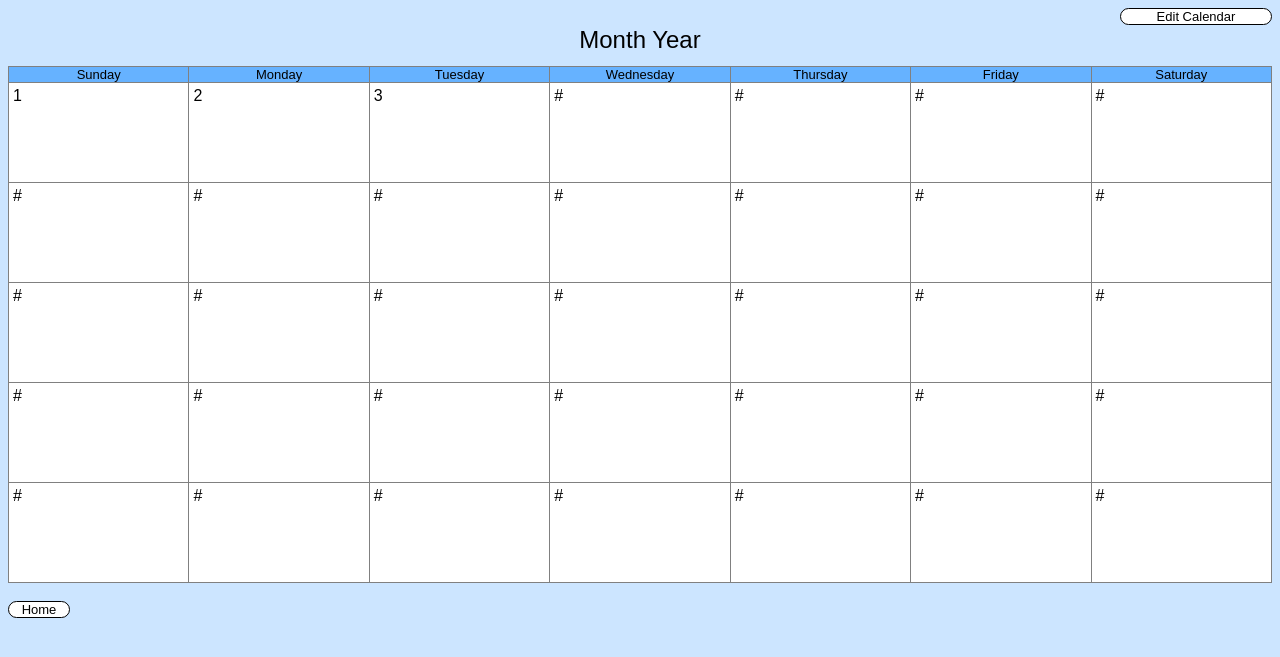
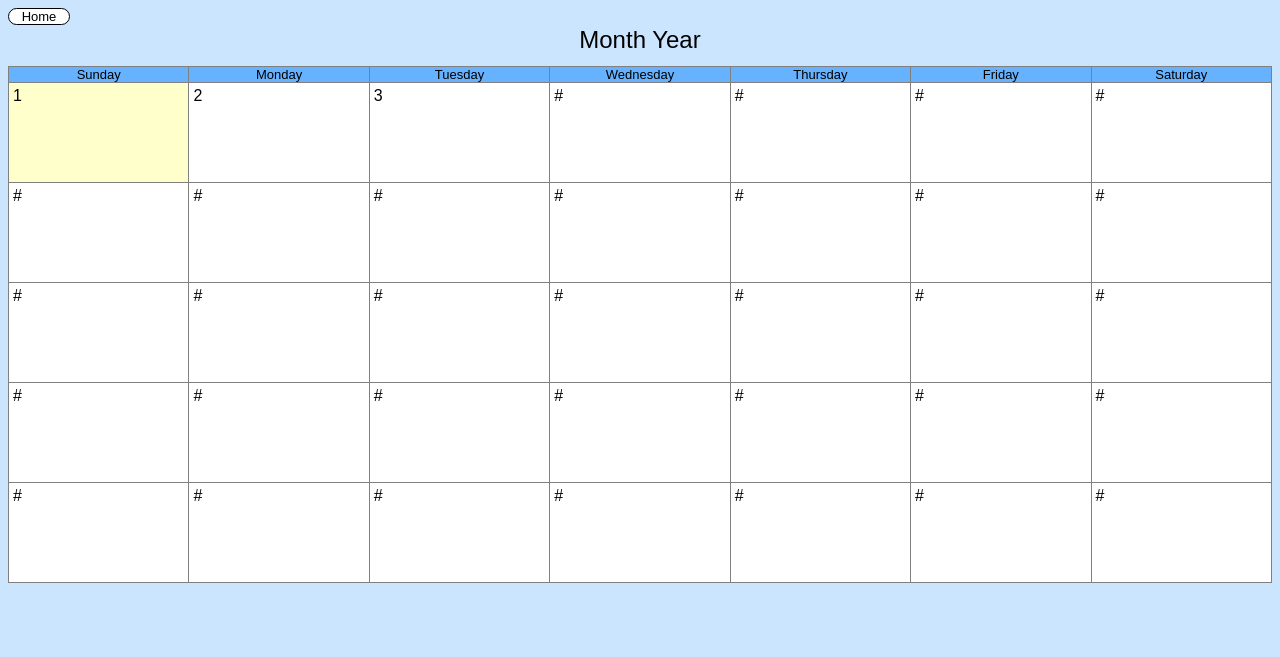
Before and after one commit to stuycs-softdev/proj2-pd6-06-GoodMorning, a Python web app: template Templates/calendar.html in a window 1280 px wide. Shown: the top 657 px of the page. Run offline with Jinja, Linux system fonts and the light colour scheme; the template is opened without the code that fills it, so the values that code supplies are empty.

Commit message:
updated calendar

```diff
--- a/Templates/calendar.html
+++ b/Templates/calendar.html
@@ -7,52 +7,51 @@
     <link href="../static/CalStyle.css" rel="stylesheet" type="text/css" media="screen" />
 </head>
 
-<!--<body bgcolor="#CCE5FF">-->
-<a class="button editbtn">Edit Calendar</a><br>
+<body bgcolor="#CCE5FF">
+<a href="Homepage.html" class="homebtn button">Home</a>
+<br>
 <div class="title">Month Year</div>
 <table border="1">
 <tr><th>Sunday</th><th>Monday</th><th>Tuesday</th><th>Wednesday</th><th>Thursday</th><th>Friday</th><th>Saturday</th></tr>
 
-<tr><td>1</td>
-<td>2</td>
-<td>3</td>
-<td>#</td>
-<td>#</td>
-<td>#</td>
-<td>#</td></tr>
+<tr><td class="currday">1</td>
+<td class="normday">2</td>
+<td class="normday">3</td>
+<td class="normday">#</td>
+<td class="normday">#</td>
+<td class="normday">#</td>
+<td class="normday">#</td></tr>
 
-<tr><td>#</td>
-<td>#</td>
-<td>#</td>
-<td>#</td>
-<td>#</td>
-<td>#</td>
-<td>#</td></tr>
+<tr><td class="normday">#</td>
+<td class="normday">#</td>
+<td class="normday">#</td>
+<td class="normday">#</td>
+<td class="normday">#</td>
+<td class="normday">#</td>
+<td class="normday">#</td></tr>
 
-<tr><td>#</td>
-<td>#</td>
-<td>#</td>
-<td>#</td>
-<td>#</td>
-<td>#</td>
-<td>#</td></tr>
+<tr><td class="normday">#</td>
+<td class="normday">#</td>
+<td class="normday">#</td>
+<td class="normday">#</td>
+<td class="normday">#</td>
+<td class="normday">#</td>
+<td class="normday">#</td></tr>
 
-<tr><td>#</td>
-<td>#</td>
-<td>#</td>
-<td>#</td>
-<td>#</td>
-<td>#</td>
-<td>#</td></tr>
+<tr><td class="normday">#</td>
+<td class="normday">#</td>
+<td class="normday">#</td>
+<td class="normday">#</td>
+<td class="normday">#</td>
+<td class="normday">#</td>
+<td class="normday">#</td></tr>
 
-<tr><td>#</td>
-<td>#</td>
-<td>#</td>
-<td>#</td>
-<td>#</td>
-<td>#</td>
-<td>#</td></tr>
+<tr><td class="normday">#</td>
+<td class="normday">#</td>
+<td class="normday">#</td>
+<td class="normday">#</td>
+<td class="normday">#</td>
+<td class="normday">#</td>
+<td class="normday">#</td></tr>
 </table>
-<br>
-<a href="homepage.html" class="homebtn button">Home</a>
 </body></html>
--- a/static/CalStyle.css
+++ b/static/CalStyle.css
@@ -33,12 +33,19 @@ td  {
     height: 100px;
     text-align: left;
     vertical-align: top;
-    background-color: white
+    /*background-color: white*/
     }
 
-homebutton {
-    position: right;
-    align: right;
+.normday {
+    background-color: white;
+}
+
+.currday {
+    background-color: #FFFFCC;
+}
+
+.editday {
+    background-color: red;
 }
 
 .button {
@@ -80,11 +87,5 @@ a.button:hover {
 .homebtn {
     background: white;
     width: 60px;
-    float: center;
+    float: left;
 }
-
-.editbtn {
-    background: white;
-    float: right;
-    width: 150px;
-}
```
